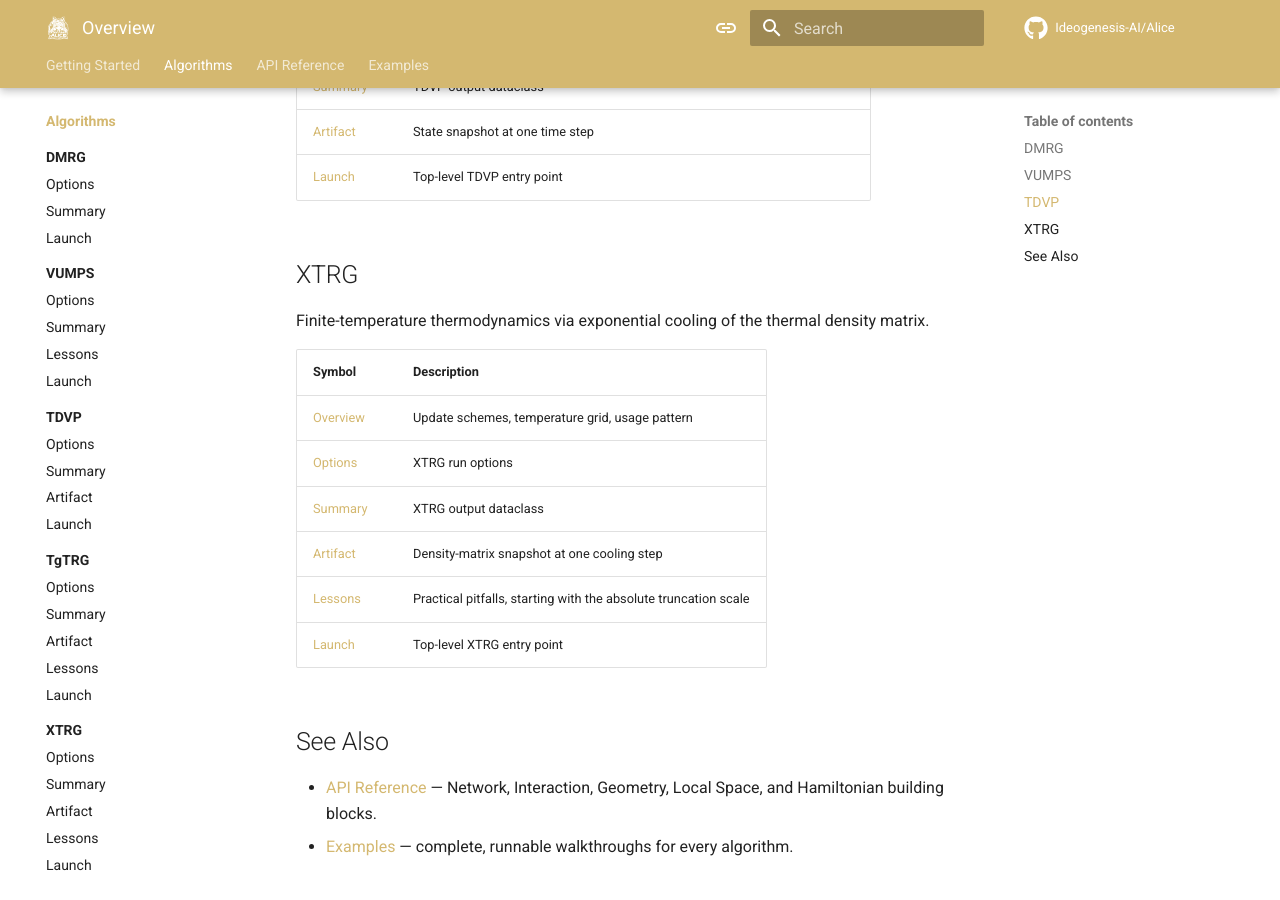
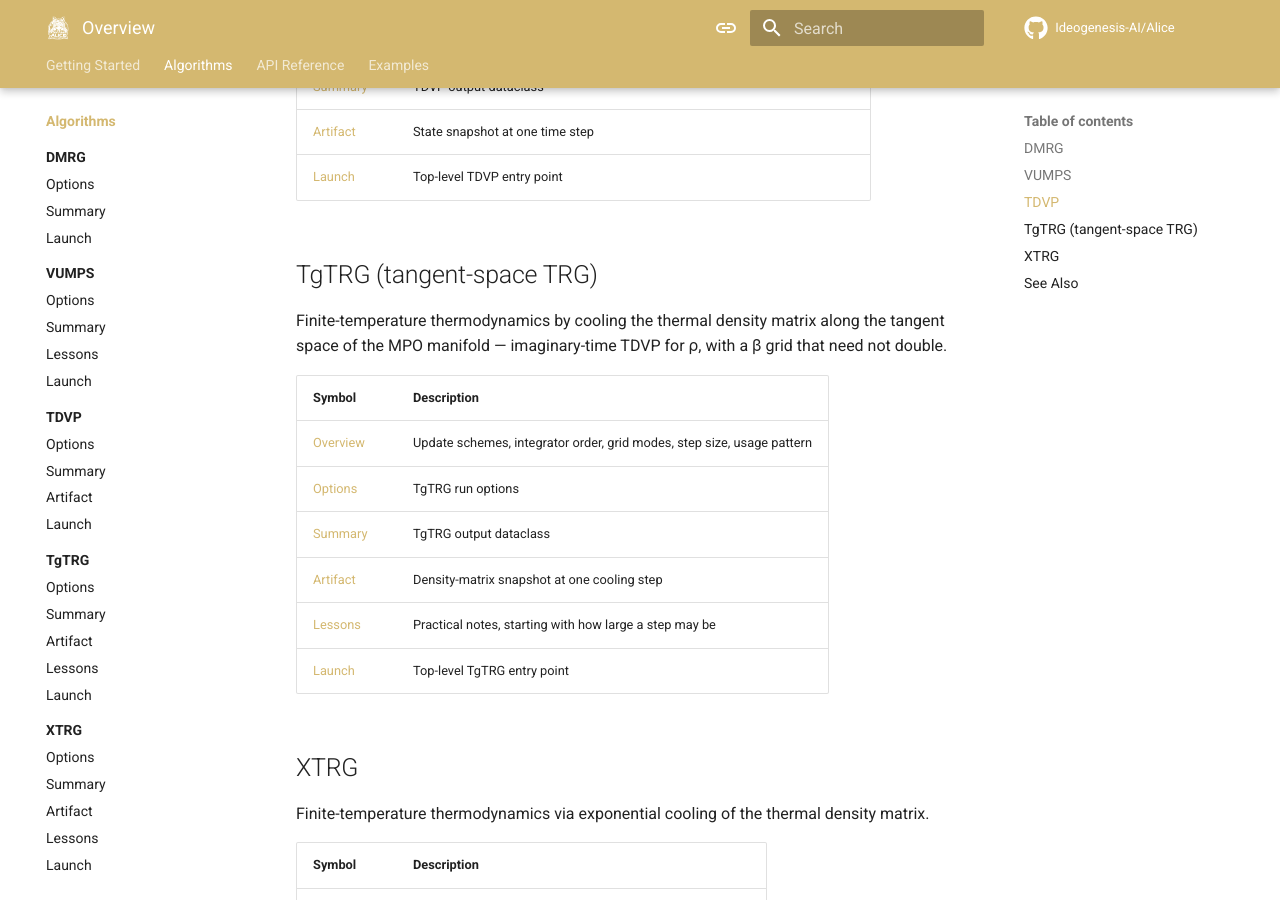
Before and after one commit to Ideogenesis-AI/Alice, an MkDocs documentation site: the page built from docs/algorithms/index.md, in a window 1280 px wide and 900 px high, scrolled down 1326 px. Built offline with MkDocs 1.6.1 and Material for MkDocs 9.7.7, drawn with Linux system fonts in a browser that asks for light colours; comment, search, counter and statistics services are not loaded.

Commit message:
List TgTRG in the algorithms index
Added the section and the page table, between TDVP and XTRG as elsewhere, so the index covers all five algorithms again.

```diff
--- a/docs/algorithms/index.md
+++ b/docs/algorithms/index.md
@@ -37,6 +37,19 @@ Real-time evolution under a Hamiltonian MPO, by projecting the Schrödinger equa
 | [Artifact](tdvp/artifact.md) | State snapshot at one time step |
 | [Launch](tdvp/run.md) | Top-level TDVP entry point |
 
+## TgTRG (tangent-space TRG)
+
+Finite-temperature thermodynamics by cooling the thermal density matrix along the tangent space of the MPO manifold — imaginary-time TDVP for ρ, with a β grid that need not double.
+
+| Symbol | Description |
+|--------|-------------|
+| [Overview](tgtrg/index.md) | Update schemes, integrator order, grid modes, step size, usage pattern |
+| [Options](tgtrg/options.md) | TgTRG run options |
+| [Summary](tgtrg/summary.md) | TgTRG output dataclass |
+| [Artifact](tgtrg/artifact.md) | Density-matrix snapshot at one cooling step |
+| [Lessons](tgtrg/lessons.md) | Practical notes, starting with how large a step may be |
+| [Launch](tgtrg/run.md) | Top-level TgTRG entry point |
+
 ## XTRG
 
 Finite-temperature thermodynamics via exponential cooling of the thermal density matrix.
```
